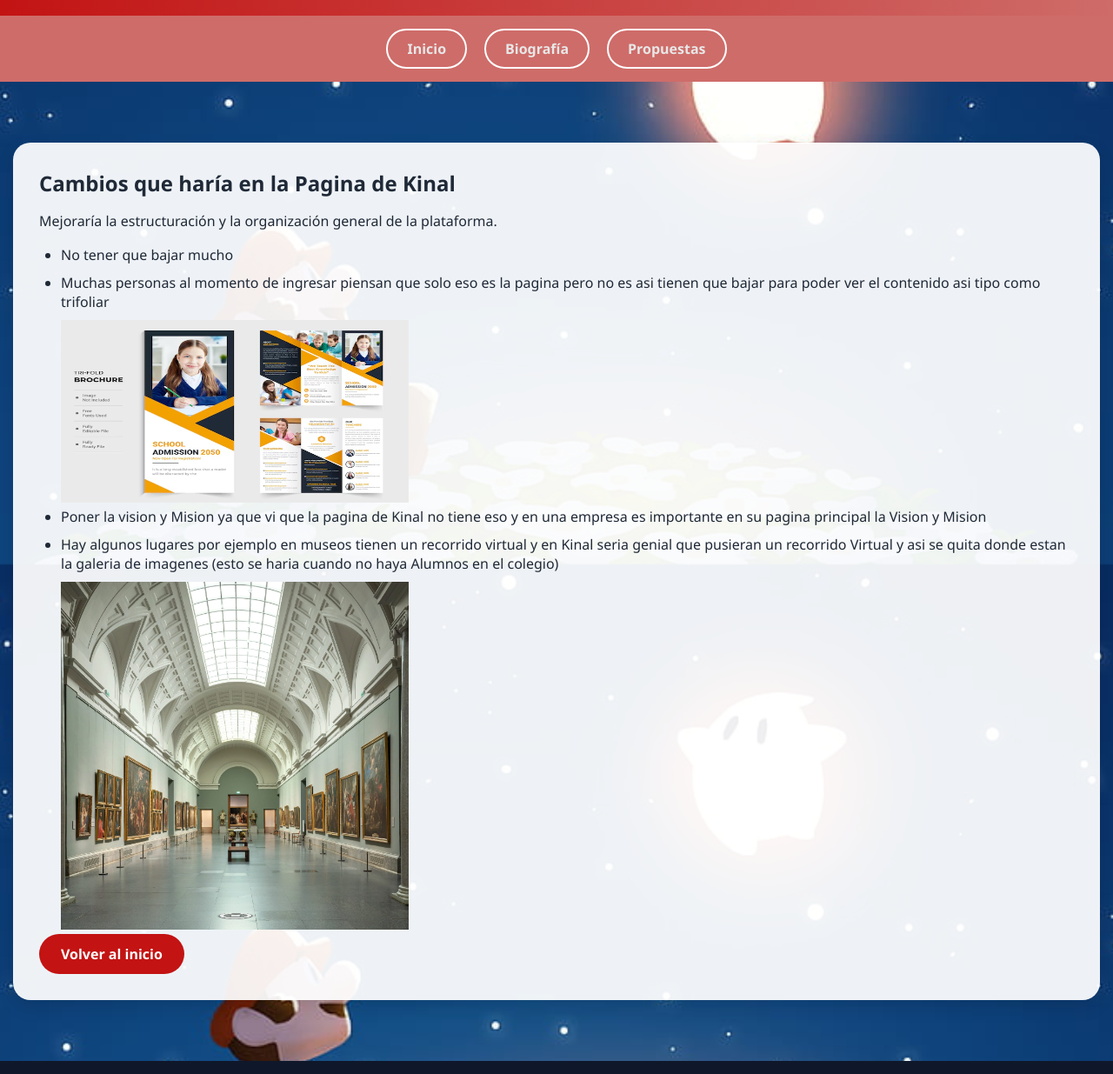
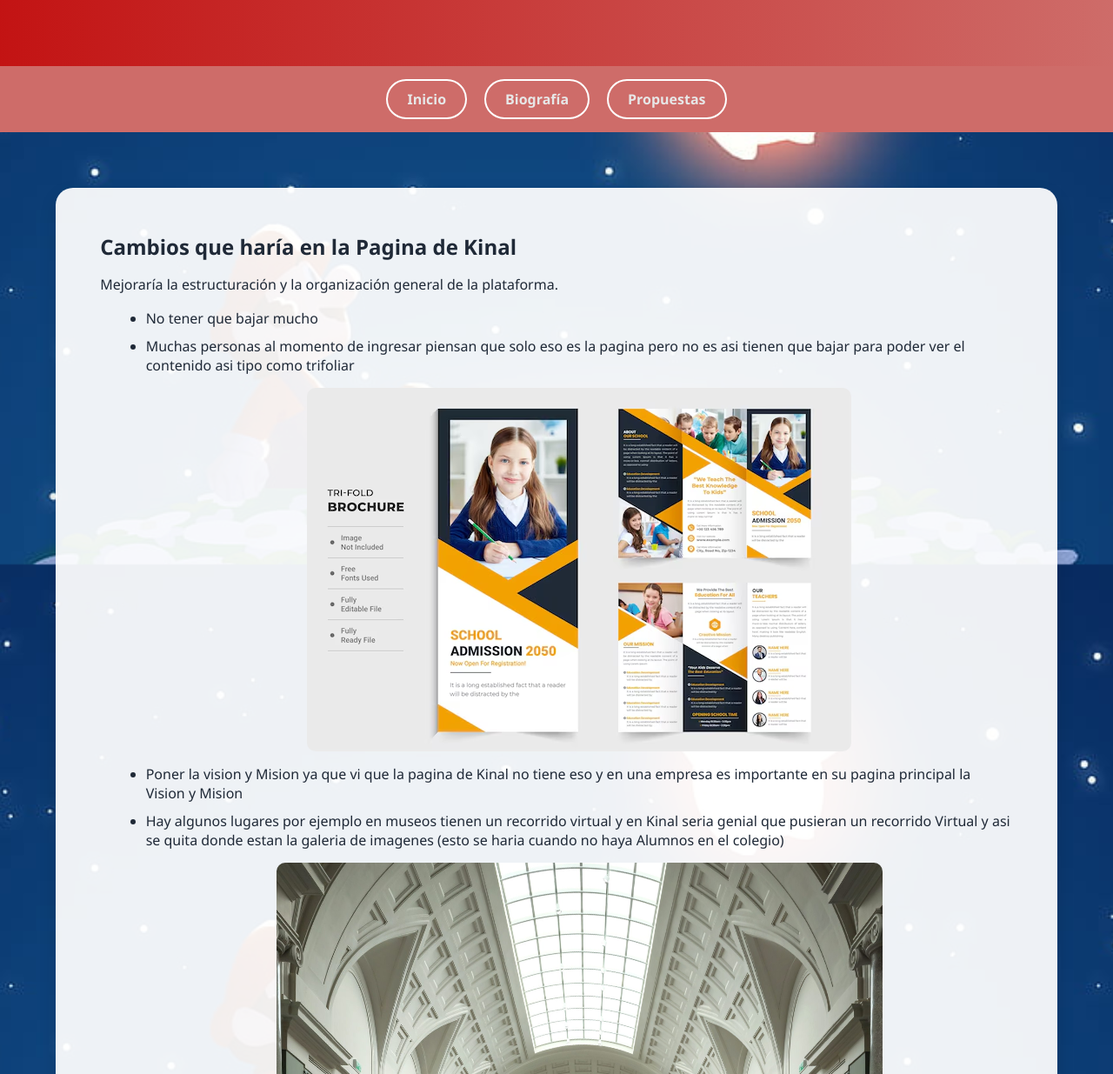
Before and after one commit to Marioescobar64/Pagina-Web, a plain HTML site: page propuestas.html in a window 1280 px wide. Shown: the part 151-1386 px from the top of the page at 87% size. Drawn offline with Linux system fonts and the light colour scheme.

Commit message:
Se hizo respontisivo al tamaño

```diff
--- a/Compenetes/estilo/global.css
+++ b/Compenetes/estilo/global.css
@@ -1,3 +1,4 @@
+
 * {
     margin: 0;
     padding: 0;
@@ -7,59 +8,101 @@
 
 html, body {
     height: 100%;
+    margin: 0;
+    padding: 0;
 }
-
 
 body {
     font-family: 'Segoe UI', Tahoma, sans-serif;
-
     background-image: url("../Imagenes/Fondo.jpg");
     background-size: cover;
     background-position: center;
     background-repeat: no-repeat;
-    background-attachment: fixed;
     color: var(--texto);
+
     display: flex;
     flex-direction: column;
+    min-height: 100vh;
 }
 
+body {
+    background-attachment: fixed;
+}
 
 header {
     background: linear-gradient(90deg, var(--primario), var(--secundario));
     color: white;
-    padding: 35px;
+    padding: 5%;
     text-align: center;
+}
+
+
+nav {
+    display: flex;
+    justify-content: center;
+    flex-wrap: wrap; /* se acomoda solo */
+    background-color: var(--primario);
+}
+
+nav a {
+    color: white;
+    padding: 12px 18px;
+    text-decoration: none;
 }
 
 
 section {
     background-color: rgba(255, 255, 255, 0.93);
-    max-width: 1250px;
-    margin: 70px auto;
-    padding: 30px;
+    max-width: 90%;
+    margin: 5% auto;
+    padding: 4%;
     border-radius: 20px;
     box-shadow: var(--sombra);
-
     flex: 1;
 }
+
 
 h1, h2 {
     margin-bottom: 15px;
 }
+
 p {
     margin-bottom: 15px;
     line-height: 1.6;
 }
+
 ul {
-    margin-left: 25px;
+    margin-left: 5%;
 }
+
 li {
     margin-bottom: 10px;
 }
+
+
+img {
+    max-width: 100%;
+    height: auto;
+    display: block;
+    margin: 15px auto;
+    border-radius: 10px;
+}
+
+
+.boton {
+    display: inline-block;
+    margin-top: 20px;
+    padding: 12px 22px;
+    background-color: var(--primario);
+    color: white;
+    text-decoration: none;
+    border-radius: 8px;
+}
+
 
 footer {
     background-color: var(--footer);
     color: rgb(35, 124, 151);
     text-align: center;
-    padding: 18px;
+    padding: 3%;
 }
--- a/propuestas.html
+++ b/propuestas.html
@@ -33,7 +33,7 @@
            tienen que bajar para poder ver el contenido asi tipo como trifoliar
 
         </li>
-         <img src="Compenetes/Imagenes/Academica.png" width="400" height="210">
+         <img src="Compenetes/Imagenes/Academica.png" alt="Academica">
         <li>
            Poner la vision y Mision ya que vi que la pagina de Kinal no tiene eso y en una empresa es importante
            en su pagina principal la Vision y Mision
@@ -44,7 +44,7 @@
            un recorrido Virtual y asi se quita donde estan la galeria de imagenes (esto se haria cuando no haya Alumnos
            en el colegio)
         </li>
-        <img src="Compenetes/Imagenes/Museo.png"  width="400" height="400">
+        <img src="Compenetes/Imagenes/Museo.png"  alt="Museo virtual">
 
     </ul>
 
```
Also changed, not shown: biografia.html (+1 -1 lines), index.html (+1 -1 lines).
